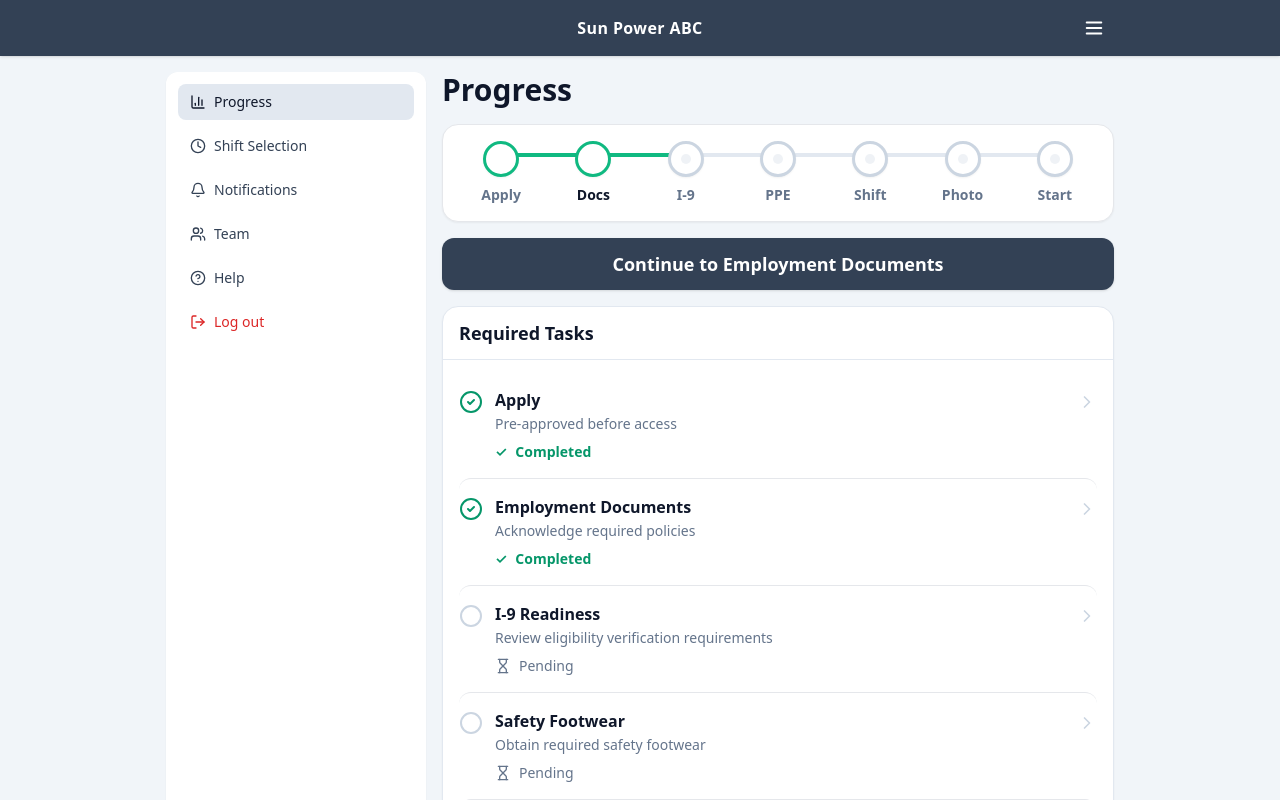
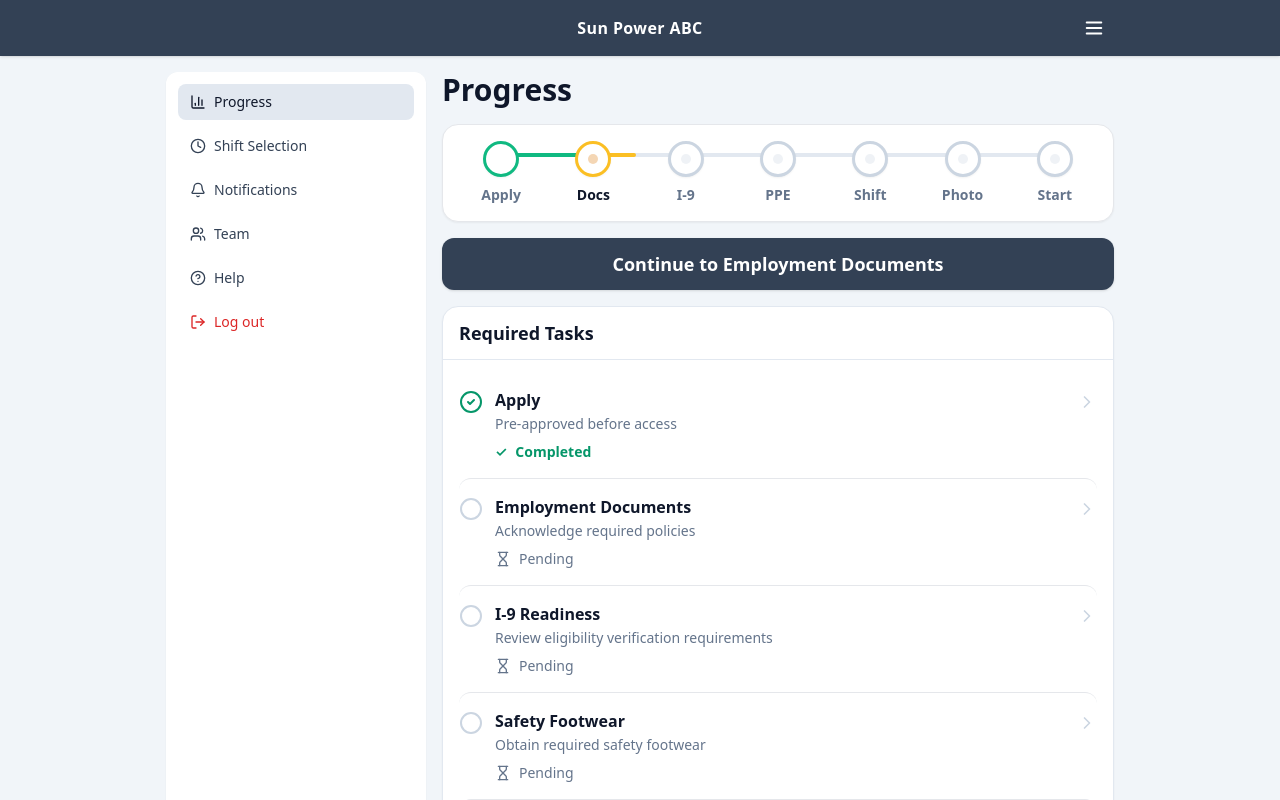
Before and after one commit to celebrityscoop868/sunpowerabc, a React (Vite) app: page /#/progress in a window 1280 px wide. Shown: the top 800 px of the page. Built offline with nearby package versions, Linux system fonts and the light colour scheme.

Commit message:
Update mock.js

```diff
--- a/src/data/mock.js
+++ b/src/data/mock.js
@@ -24,7 +24,7 @@ export const requiredTasks = [
     id: "rt2",
     title: "Employment Documents",
     desc: "Acknowledge required policies",
-    status: "completed",
+    status: "pending",
     to: "/documents",
   },
   {
```
